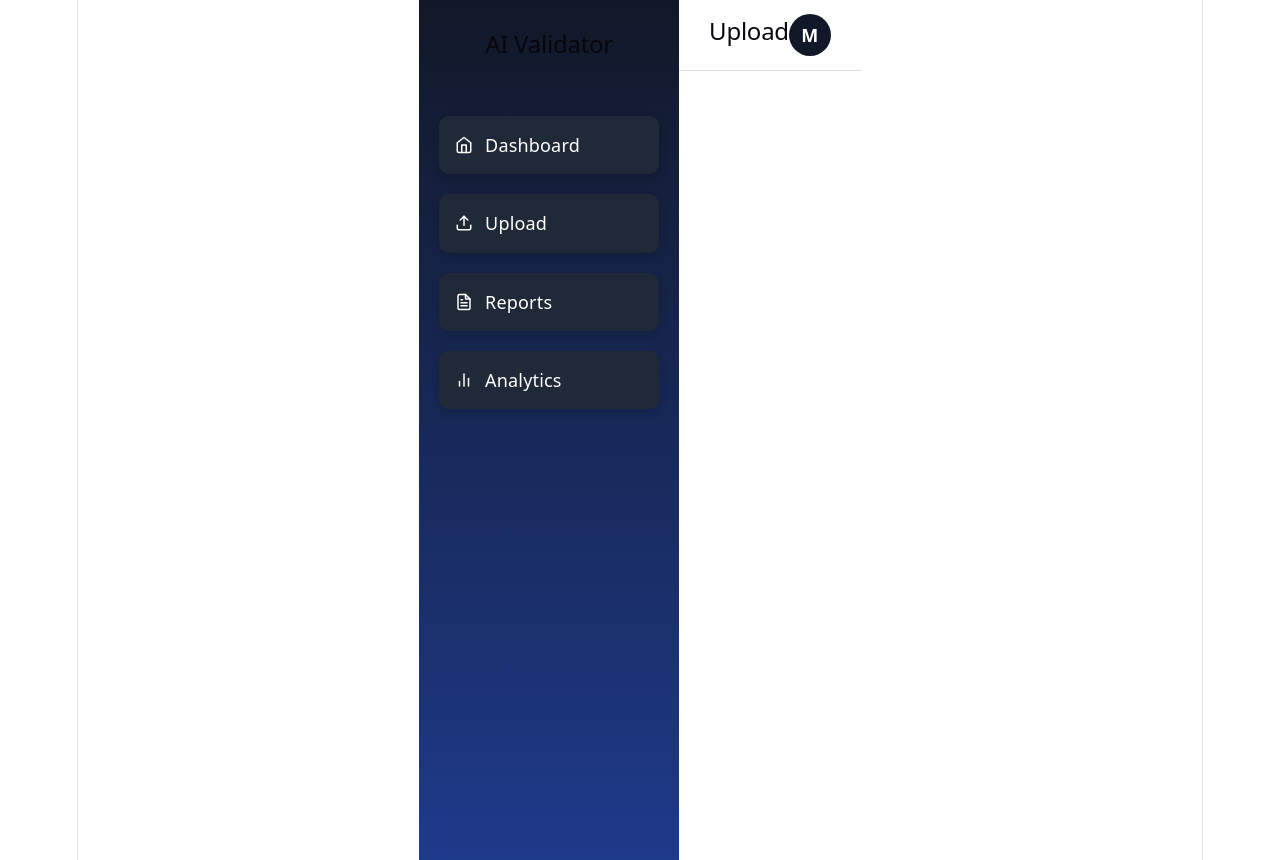
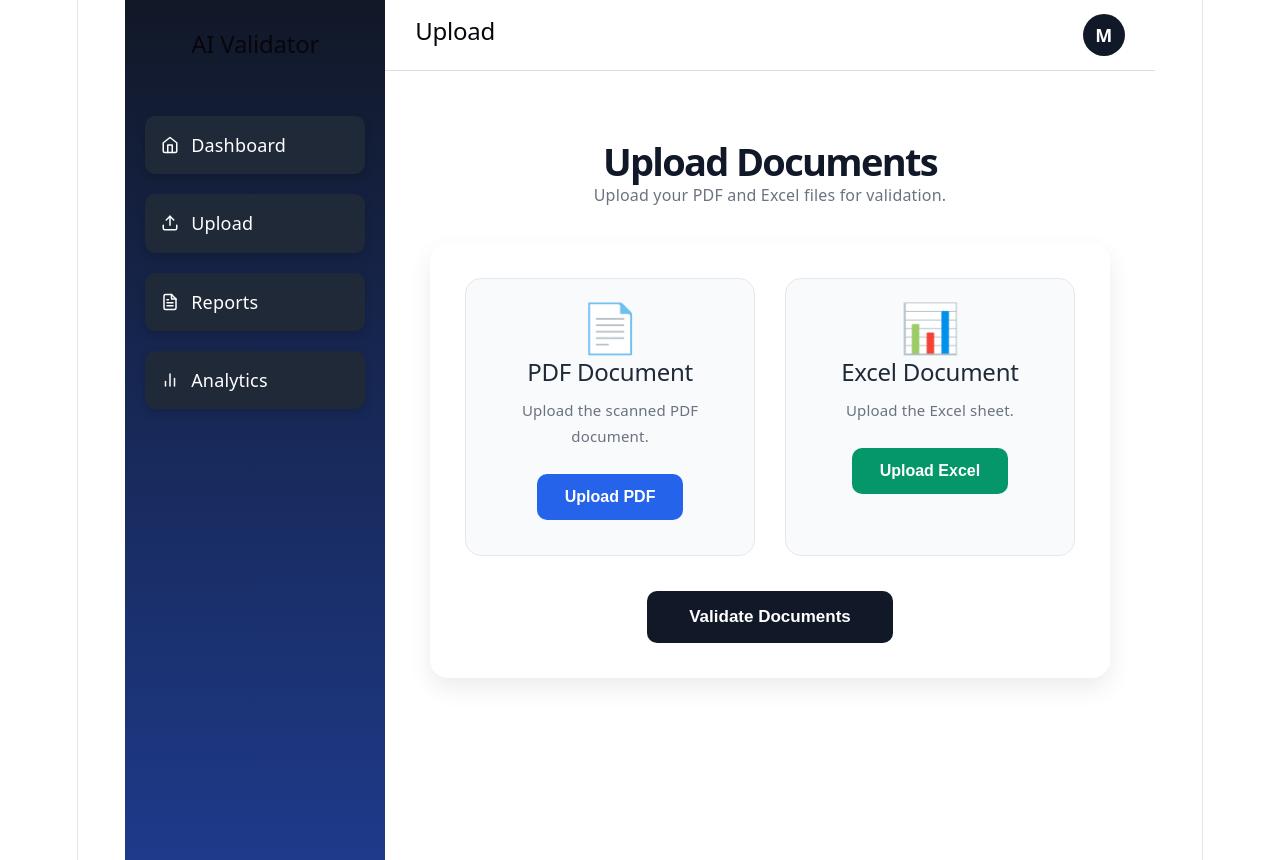
Before and after one commit to manasisawant/Ai-document-validator, a React app in the folder frontend/: page /upload in a window 1280 px wide. Built offline with nearby package versions, Linux system fonts and the light colour scheme; the HTML template or start-up script is replaced by a standard one.

Commit message:
UploadPage Done

```diff
--- a/frontend/src/App.jsx
+++ b/frontend/src/App.jsx
@@ -17,7 +17,7 @@ function App() {
     <div
       style={{
         display: "flex",
-        background: "linear-gradient(135deg, #e0eafc, #cfdef3)",
+        background: "linear-gradient(135deg, #d8e6f7, #edf3fb, #dce7f5)",
         minHeight: "100vh",
         maxWidth: "1200px",
         margin: "0 auto",
@@ -33,7 +33,7 @@ function App() {
           <Routes>
           <Route path="/" element={<DashboardPage />} />
           <Route path="/dashboard" element={<DashboardPage />} />
-          <Route path="/upload" element={<uploadPage />} />
+          <Route path="/upload" element={<UploadPage />} />
           <Route path="/reports" element={<ReportsPage />} />
           <Route path="/analytics" element={<AnalyticsPage />} />
           </Routes>
--- a/frontend/src/pages/UploadPage.jsx
+++ b/frontend/src/pages/UploadPage.jsx
@@ -1,7 +1,166 @@
 function UploadPage() {
   return (
-    <h1>Upload Page</h1>
+    <div style={{ width: "100%" }}>
+      <h1
+        style={{
+          fontSize: "38px",
+          fontWeight: "700",
+          color: "#111827",
+          marginBottom: "8px",
+        }}
+      >
+        Upload Documents
+      </h1>
+
+      <p
+        style={{
+          color: "#6b7280",
+          fontSize: "16px",
+          marginBottom: "35px",
+        }}
+      >
+        Upload your PDF and Excel files for validation.
+      </p>
+
+      <div
+        style={{
+          width: "100%",
+          background: "#ffffff",
+          borderRadius: "18px",
+          padding: "35px",
+          boxShadow: "0 10px 25px rgba(0,0,0,0.08)",
+          boxSizing: "border-box",
+        }}
+      >
+        <div
+          style={{
+            display: "flex",
+            gap: "30px",
+            marginBottom: "35px",
+          }}
+        >
+          {/* PDF CARD */}
+          <div style={cardStyle}>
+            <div style={iconStyle}>📄</div>
+
+            <h2 style={cardTitle}>PDF Document</h2>
+
+            <p style={cardDescription}>
+              Upload the scanned PDF document.
+            </p>
+
+            <button
+              style={pdfButtonStyle}
+              onMouseOver={(e) => {
+                e.target.style.background = "#1d4ed8";
+              }}
+              onMouseOut={(e) => {
+                e.target.style.background = "#2563eb";
+              }}
+            >
+              Upload PDF
+            </button>
+          </div>
+
+          {/* EXCEL CARD */}
+          <div style={cardStyle}>
+            <div style={iconStyle}>📊</div>
+
+            <h2 style={cardTitle}>Excel Document</h2>
+
+            <p style={cardDescription}>
+              Upload the Excel sheet.
+            </p>
+
+            <button
+              style={excelButtonStyle}
+              onMouseOver={(e) => {
+                e.target.style.background = "#047857";
+              }}
+              onMouseOut={(e) => {
+                e.target.style.background = "#059669";
+              }}
+            >
+              Upload Excel
+            </button>
+          </div>
+        </div>
+
+        <div
+          style={{
+            display: "flex",
+            justifyContent: "center",
+          }}
+        >
+          <button
+            style={validateButtonStyle}
+            onMouseOver={(e) => {
+              e.target.style.background = "#1f2937";
+            }}
+            onMouseOut={(e) => {
+              e.target.style.background = "#111827";
+            }}
+          >
+            Validate Documents
+          </button>
+        </div>
+      </div>
+    </div>
   );
 }
 
+const cardStyle = {
+  flex: 1,
+  background: "#f8fafc",
+  borderRadius: "16px",
+  padding: "35px",
+  textAlign: "center",
+  border: "1px solid #e5e7eb",
+};
+
+const iconStyle = {
+  fontSize: "48px",
+  marginBottom: "18px",
+};
+
+const cardTitle = {
+  fontSize: "24px",
+  color: "#1f2937",
+  marginBottom: "10px",
+};
+
+const cardDescription = {
+  color: "#6b7280",
+  marginBottom: "25px",
+  fontSize: "15px",
+};
+
+const baseButtonStyle = {
+  color: "white",
+  border: "none",
+  borderRadius: "10px",
+  padding: "14px 28px",
+  fontSize: "16px",
+  fontWeight: "600",
+  cursor: "pointer",
+  transition: "0.3s",
+};
+
+const pdfButtonStyle = {
+  ...baseButtonStyle,
+  background: "#2563eb",
+};
+
+const excelButtonStyle = {
+  ...baseButtonStyle,
+  background: "#059669",
+};
+
+const validateButtonStyle = {
+  ...baseButtonStyle,
+  background: "#111827",
+  padding: "16px 42px",
+  fontSize: "17px",
+};
+
 export default UploadPage;
```
Also changed, not shown: frontend/src/components/FeatureCard.jsx (added, +77 -0 lines).
